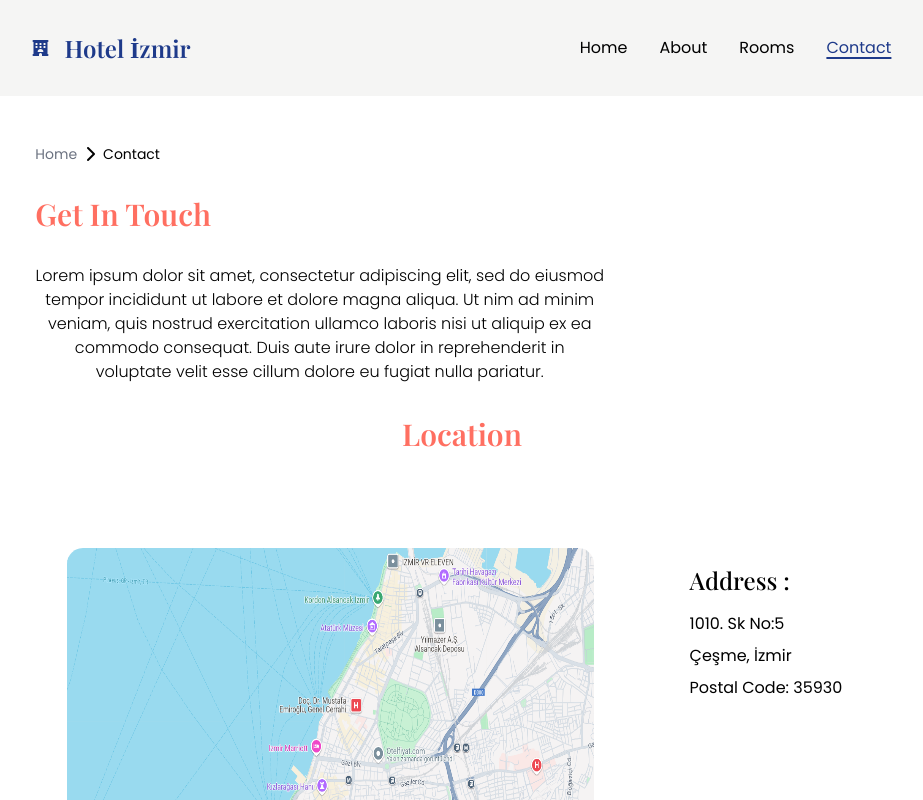
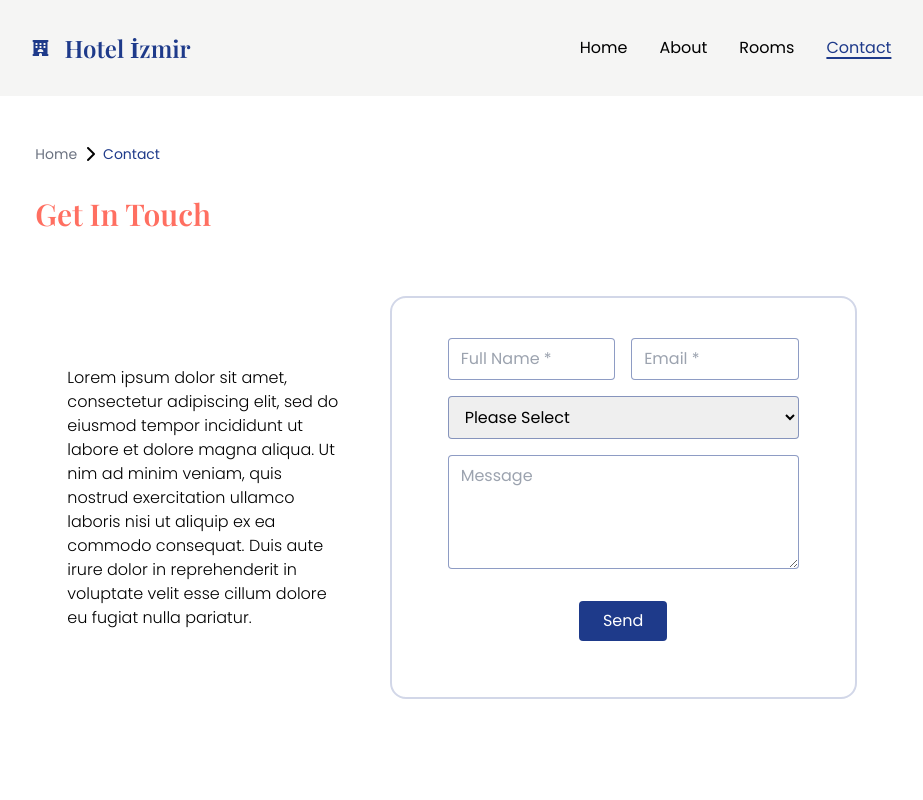
Before and after one commit to ilsusunal/Hotel-Website, a React (Vite) app: page /contact in a window 1280 px wide. Shown: the top 800 px of the page, without its empty margins (178-1101 px from the left). Built offline with nearby package versions, Linux system fonts and the light colour scheme; no server answers; a web font is replaced by a local one.

Commit message:
sytling ContactPage, ContactForm created

```diff
--- /dev/null
+++ b/src/components/ContactForm.jsx
@@ -0,0 +1,98 @@
+import React, { useState } from 'react';
+import Button from '../shared/button';
+
+export default function ContactForm() {
+  const [formData, setFormData] = useState({
+    fullName: '',
+    email: '',
+    subject: '',
+    message: ''
+  });
+
+  const [errors, setErrors] = useState({});
+
+  const handleChange = (e) => {
+    const { id, value } = e.target;
+    setFormData((prevData) => ({
+      ...prevData,
+      [id]: value
+    }));
+  };
+
+
+  const validateForm = () => {
+    const newErrors = {};
+    if (!formData.fullName) newErrors.fullName = 'Full Name is required';
+    if (!formData.email) newErrors.email = 'Email is required';
+    if (!formData.subject) newErrors.subject = 'Subject is required';
+    return newErrors;
+  };
+
+
+  const handleSubmit = (e) => {
+    e.preventDefault();
+    const formErrors = validateForm();
+    if (Object.keys(formErrors).length === 0) {
+      setFormData({
+        fullName: '',
+        email: '',
+        subject: '',
+        message: ''
+      });
+    } else {
+      setErrors(formErrors);
+    }
+  };
+
+  return (
+    <main className="grow h-auto justify-end  py-10 px-14 rounded-2xl border-2 border-oceanBlue/20 w-full">
+      <form onSubmit={handleSubmit}>
+        <div className="mb-4 md:flex md:gap-4">
+          <input
+            type="text"
+            id="fullName"
+            value={formData.fullName}
+            onChange={handleChange}
+            className="w-full mb-4 md:mb-0 px-3 py-2 border border-oceanBlue/50 rounded"
+            placeholder='Full Name *'
+          />
+          {errors.fullName && <p className="text-sunsetCoral text-xs">{errors.fullName}</p>}
+          <input
+            type="email"
+            id="email"
+            value={formData.email}
+            onChange={handleChange}
+            className="w-full px-3 py-2 border border-oceanBlue/50 rounded"
+            placeholder='Email *'
+          />
+          {errors.email && <p className="text-sunsetCoral text-xs">{errors.email}</p>}
+        </div>
+        <div className="mb-4">
+          <select
+            id="subject"
+            value={formData.subject}
+            onChange={handleChange}
+            className="w-full px-3 py-2 border border-oceanBlue/50 rounded"
+            placeholder="Subject *"
+          >
+            <option value="" disabled>Please Select</option>
+            <option value="Recommendation">Recommendation</option>
+            <option value="Complaint">Complaint</option>
+          </select>
+          {errors.subject && <p className="text-sunsetCoral text-xs">{errors.subject}</p>}
+        </div>
+        <div className="mb-4 flex flex-col items-center">
+          <textarea
+            id="message"
+            value={formData.message}
+            onChange={handleChange}
+            className="w-full px-3 py-2 border border-oceanBlue/50 rounded mb-8"
+            rows="4"
+            placeholder='Message'
+          ></textarea>
+          <Button type="submit" label="Send" variant="filled"/>
+        </div>
+      </form>
+    </main>
+  );
+}
--- a/src/pages/AboutPage.jsx
+++ b/src/pages/AboutPage.jsx
@@ -21,7 +21,7 @@ export default function AboutPage() {
       <nav className='flex gap-2 items-center'>
         <Link to="/" className="custom-hover text-gray-500 text-sm">Home</Link>
         <i className="fa-solid fa-chevron-right" />
-        <Link to="/about" className="custom-hover text-sm">About</Link>
+        <Link to="/about" className="custom-hover text-sm text-oceanBlue">About</Link>
       </nav>
 
       {/* Title */}
@@ -53,30 +53,42 @@ export default function AboutPage() {
       <section className="py-16">
         <h1 className='text-sunsetCoral font-playfair text-3xl font-semibold text-center pb-16'>Services</h1>
         <div className='flex justify-around text-stone-400 py-8'>
-          <div className='flex flex-col items-center hover:text-oceanBlue'>
+          <div className='flex flex-col items-center hover:text-oceanBlue border-2 rounded-xl border-stone-100 p-4 hover:border-oceanBlue/50'>
             <i className="fa-solid fa-utensils fa-2x mb-2" />
-            <p className='mt-2 text-center'>Restaurant</p>
+            <p className='mt-2 text-center my-4 font-medium'>Restaurant</p>
+            <p className='mt-2 text-center font-light max-w-44' >
+              Enjoy a delightful dining experience at our on-site restaurant, offering a range of gourmet dishes and beverages.
+            </p>
           </div>
-          <div className='flex flex-col items-center hover:text-oceanBlue'>
+          <div className='flex flex-col items-center hover:text-oceanBlue border-2 rounded-xl border-stone-100 p-4 hover:border-oceanBlue/50'>
             <i className="fa-solid fa-swimmer fa-2x mb-2" />
-            <p className='mt-2 text-center'>Pool</p>
+            <p className='mt-2 text-center my-4 font-medium'>Pool</p>
+            <p className='mt-2 text-center font-light max-w-44' >
+              Relax and unwind in our luxurious swimming pool, perfect for a refreshing dip or lounging under the sun.
+            </p>
           </div>
-          <div className='flex flex-col items-center hover:text-oceanBlue'>
+          <div className='flex flex-col items-center hover:text-oceanBlue border-2 rounded-xl border-stone-100 p-4 hover:border-oceanBlue/50'>
             <i className="fa-solid fa-spa fa-2x mb-2" />
-            <p className='mt-2 text-center'>Spa</p>
+            <p className='mt-2 text-center my-4 font-medium'>Spa</p>
+            <p className='mt-2 text-center font-light max-w-44' >
+              Rejuvenate your senses with our world-class spa services, including massages, facials, and wellness treatments.
+            </p>
           </div>
-          <div className='flex flex-col items-center hover:text-oceanBlue'>
+          <div className='flex flex-col items-center hover:text-oceanBlue border-2 rounded-xl border-stone-100 p-4 hover:border-oceanBlue/50'>
             <i className="fa-solid fa-table-tennis-paddle-ball fa-2x mb-2" />
-            <p className='mt-2 text-center'>Fitness Center</p>
+            <p className='mt-2 text-center my-4 font-medium'>Fitness Center</p>
+            <p className='mt-2 text-center font-light max-w-44' >
+              Stay active during your stay with access to our fully equipped fitness center, featuring modern workout equipment.
+            </p>
           </div>
         </div>
       </section>
 
       {/* Top Comments*/}
-      <section>
+      < section  >
         <h1 className='text-sunsetCoral font-playfair text-3xl font-semibold text-center'>Testimonials</h1>
         <Comments />
-      </section>
-    </div>
+      </ section>
+    </div >
   )
 }
--- a/src/pages/ContactPage.jsx
+++ b/src/pages/ContactPage.jsx
@@ -1,6 +1,7 @@
 import React from 'react'
 import { Link } from 'react-router-dom'
 import HotelLocation from '../components/HotelLocation'
+import ContactForm from '../components/contactForm'
 
 export default function ContactPage() {
   return (
@@ -8,17 +9,22 @@ export default function ContactPage() {
       <nav className='flex gap-2 items-center'>
         <Link to="/" className="custom-hover text-gray-500 text-sm">Home</Link>
         <i className="fa-solid fa-chevron-right" />
-        <Link to="/contact" className="custom-hover text-sm">Contact</Link>
+        <Link to="/contact" className="custom-hover text-sm text-oceanBlue">Contact</Link>
       </nav>
 
       {/* Title*/}
       <section>
         <h1 className='text-sunsetCoral font-playfair text-3xl font-semibold mb-8'>Get In Touch</h1>
       </section>
-      <p className='font-light w-2/3 text-center'>Lorem ipsum dolor sit amet, consectetur adipiscing elit, sed do eiusmod tempor incididunt ut labore et dolore magna aliqua. Ut nim ad minim veniam, quis nostrud exercitation ullamco laboris nisi ut aliquip ex ea commodo consequat. Duis aute irure dolor in reprehenderit in voluptate velit esse cillum dolore eu fugiat nulla pariatur.</p>
+
+      {/* Contact Form*/}
+      <section className='flex flex-col md:flex-row items-center gap-12 my-20 p-8'>
+        <p className='font-light w-2/3'>Lorem ipsum dolor sit amet, consectetur adipiscing elit, sed do eiusmod tempor incididunt ut labore et dolore magna aliqua. Ut nim ad minim veniam, quis nostrud exercitation ullamco laboris nisi ut aliquip ex ea commodo consequat. Duis aute irure dolor in reprehenderit in voluptate velit esse cillum dolore eu fugiat nulla pariatur.</p>
+        <ContactForm />
+      </section>
 
       {/* Services*/}
-      <section>
+      <section className='py-16'>
         <h1 className='text-sunsetCoral font-playfair text-3xl font-semibold mb-8 text-center'>Location</h1>
         <HotelLocation />
       </section>
--- a/src/pages/RoomReservationPage.jsx
+++ b/src/pages/RoomReservationPage.jsx
@@ -62,7 +62,7 @@ export default function RoomReservationPage({ history }) {
                 <i className="fa-solid fa-chevron-right" />
                 <Link to="/rooms" className="custom-hover text-gray-500 text-sm">Rooms</Link>
                 <i className="fa-solid fa-chevron-right" />
-                <Link to="/rooms/id" className="custom-hover text-sm">Reservation</Link>
+                <Link to="/rooms/id" className="custom-hover text-sm text-oceanBlue">Reservation</Link>
             </nav>
 
             {/* Title and Room Types */}
```
